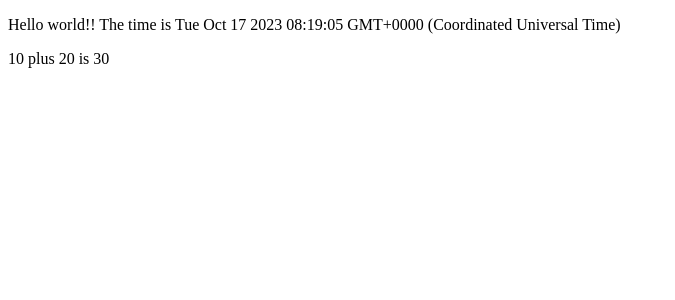
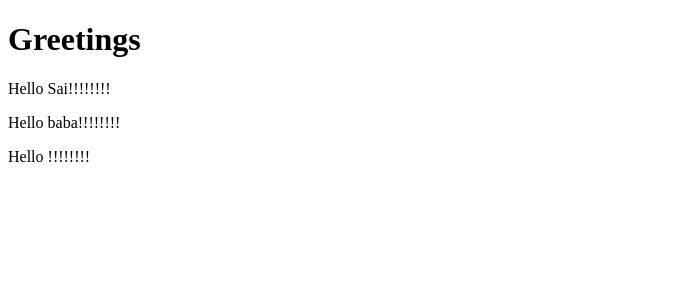
Before and after one commit to SaranSenthil/react, a React app: page / in a window 1280 px wide. Shown: the top 300 px of the page, without its empty margins (0-675 px from the left). Built offline with nearby package versions, Linux system fonts and the light colour scheme; the HTML template or start-up script is replaced by a standard one.

Commit message:
passing data as props

```diff
--- a/src/App.jsx
+++ b/src/App.jsx
@@ -1,19 +1,60 @@
 
+// //single component
+// function App(){
+//   // console.log("Hello ")
+//   const now = new Date();
+//   //Simple addition
+
+//   const a=10, b=20;
+//   return (
+//     <div>
+//     <p> Hello world!! The time is {now.toString()}</p>
+//     <p>
+//       {a} plus {b} is {a+b}
+//     </p>
+//     </div>
+//   )
+// }
+
+// export default App
+
+//Multiple component
+// function Hello(){
+//   return(
+//     <p>Hello world!!!!!!!!</p>
+//   )
+// }
+
+// function App(){
+//   return(
+//     <div>
+//       <h1>Greetings</h1>
+//       <Hello/>
+//       <Hello/>
+//       <Hello/>
+//     </div>
+//   )
+// }
+// export default App
+
+//Multiple component with passing data -Props
+function Hello(Props){
+  console.log(Props);
+  return(
+    <p>Hello {Props.username}!!!!!!!!</p>
+  )
+}
 
 function App(){
-  // console.log("Hello ")
-  const now = new Date();
-  //Simple addition
-
-  const a=10, b=20;
-  return (
+  let username1='Sai';
+  let username2='baba';
+  return(
     <div>
-    <p> Hello world!! The time is {now.toString()}</p>
-    <p>
-      {a} plus {b} is {a+b}
-    </p>
+      <h1>Greetings</h1>
+      <Hello username={username1}/>
+      <Hello username={username2}/>
+      <Hello/>
     </div>
   )
 }
-
 export default App
```
